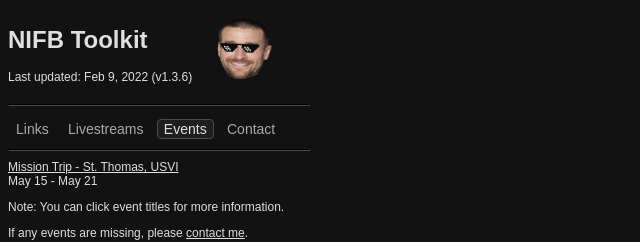
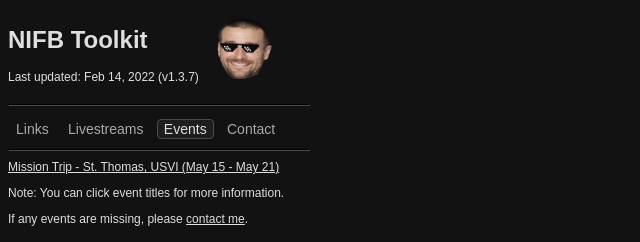
Before and after one commit to dylankjv/nifb-toolkit, a browser extension: page events.html in a window 1280 px wide. Shown: the top 242 px of the page, without its empty margins (0-640 px from the left). Drawn offline with Linux system fonts and the light colour scheme.

Commit message:
Bug fixes

```diff
--- a/events.html
+++ b/events.html
@@ -10,7 +10,7 @@
 <body>
     <div id="info">
         <h1>NIFB Toolkit</h1>
-        <p>Last updated: Feb 9, 2022 (v1.3.6)</p>
+        <p>Last updated: Feb 14, 2022 (v1.3.7)</p>
     </div>
     <div id="psa">
         <img id="psa-img" src="psa.png">
@@ -23,8 +23,7 @@
         <button id="contact-tab">Contact</button>
     </div>
     <hr>
-    <a href=https://www.youtube.com/watch?v=E5m2Cpft-Ok>Mission Trip - St. Thomas, USVI</a>
-    <br>May 15 - May 21
+    <a href="https://www.youtube.com/watch?v=E5m2Cpft-Ok" target="_blank">Mission Trip - St. Thomas, USVI (May 15 - May 21)</a>
     <p>Note: You can click event titles for more information.</p>
     <p>If any events are missing, please <a href="https://www.facebook.com/NIFBToolkit/" target="_blank">contact me</a>.
     </p>
```
Also changed, not shown: contact.html (+1 -1 lines), index.html (+1 -1 lines), livestreams.html (+2 -2 lines), manifest.json.
